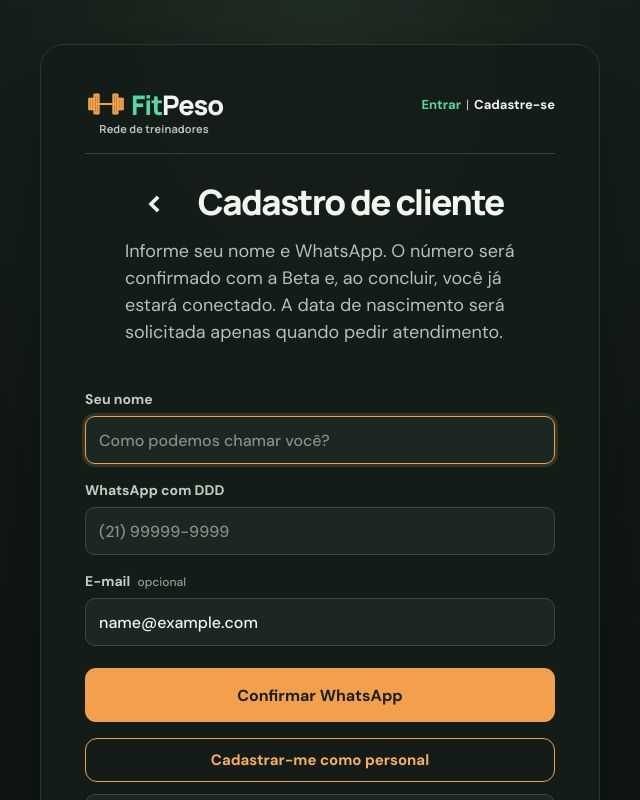
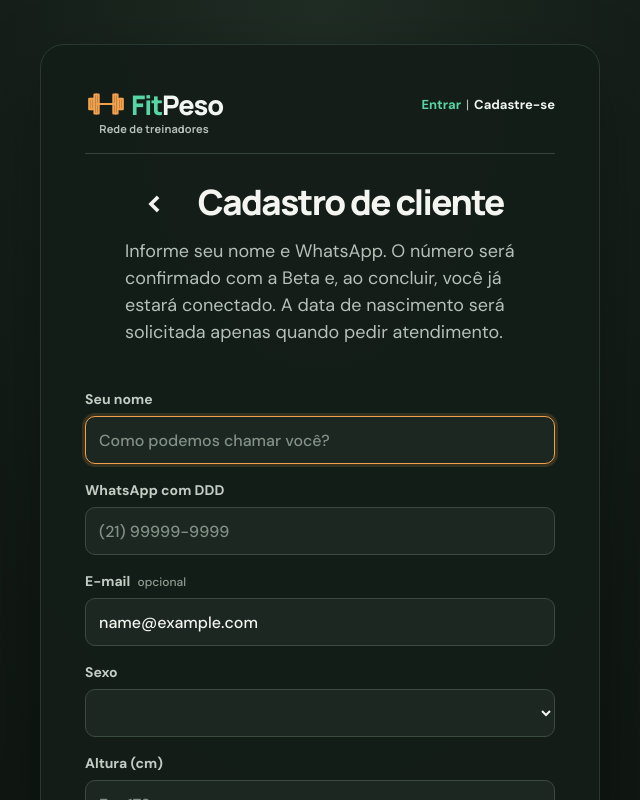
Before and after one commit to albertoapr/calculadoraimc, a Vue app: page /cadastro/cliente in a window 1280 px wide. Both pictures are taken after typing "name@example.com" into the empty fields and a click on the button "Continuar". Shown: the top 800 px of the page, without its empty margins (320-960 px from the left). Built offline with nearby package versions, Linux system fonts and the light colour scheme.

Commit message:
feat(customer): add sex and height fields

```diff
--- a/src/views/auth/CustomerSignupView.vue
+++ b/src/views/auth/CustomerSignupView.vue
@@ -104,6 +104,8 @@ const {
           placeholder="voce@exemplo.com"
         />
       </label>
+      <label class="field field-wide" for="customer-sex"><span class="field-label">Sexo</span><select id="customer-sex" v-model="customerForm.sex" required><option value="" disabled>Selecione o sexo</option><option value="masculino">Masculino</option><option value="feminino">Feminino</option></select></label>
+      <label class="field field-wide" for="customer-height"><span class="field-label">Altura (cm)</span><input id="customer-height" v-model.number="customerForm.heightCm" type="number" inputmode="decimal" min="80" max="250" step="0.1" placeholder="Ex.: 172" /><small>Sua altura é importante para calcular o IMC e outros indicadores da avaliação física.</small></label>
       <button class="primary-button field-wide" type="submit" :disabled="customerSubmitting">
         {{ customerSubmitting ? 'Preparando confirmação…' : 'Confirmar WhatsApp' }}
       </button>
```
